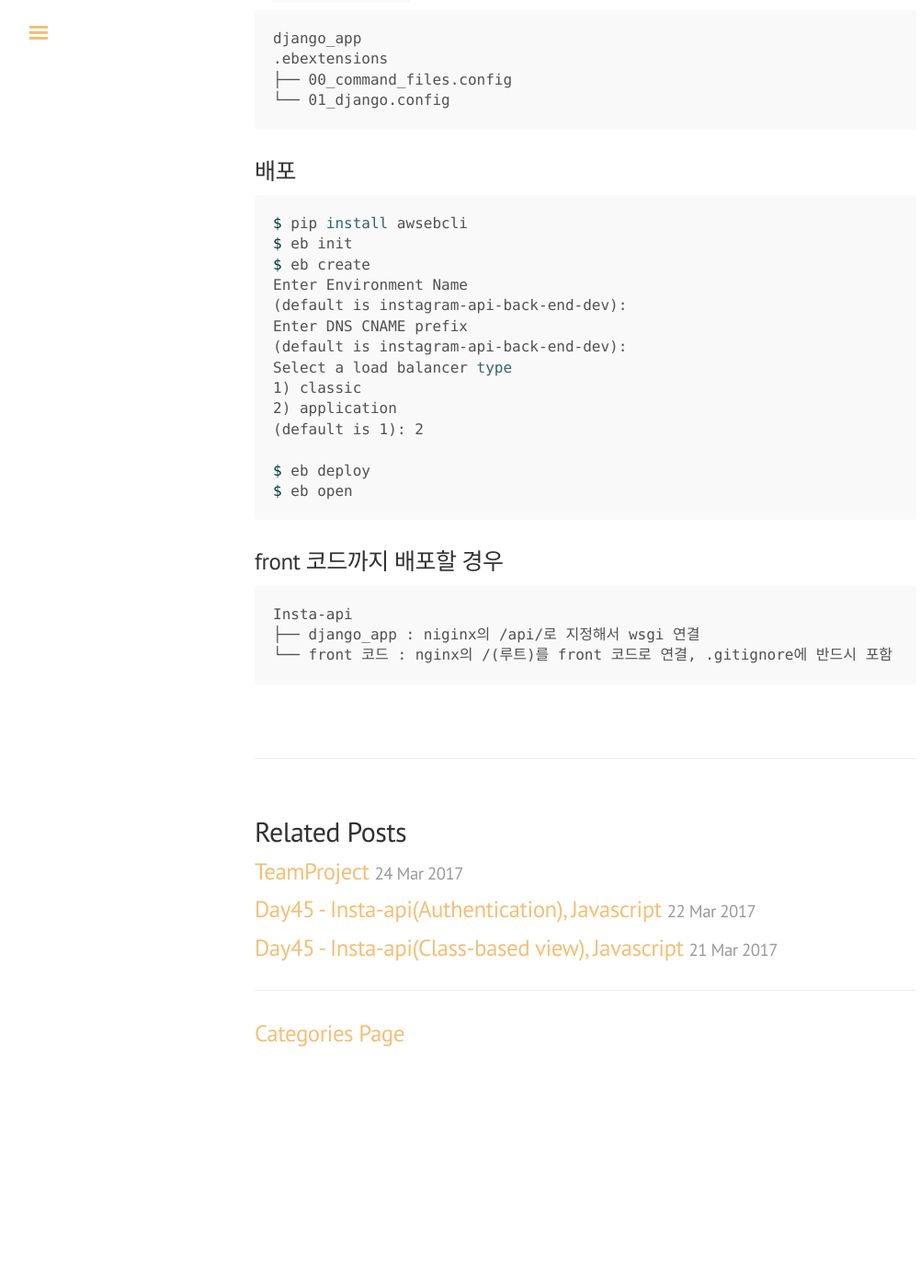
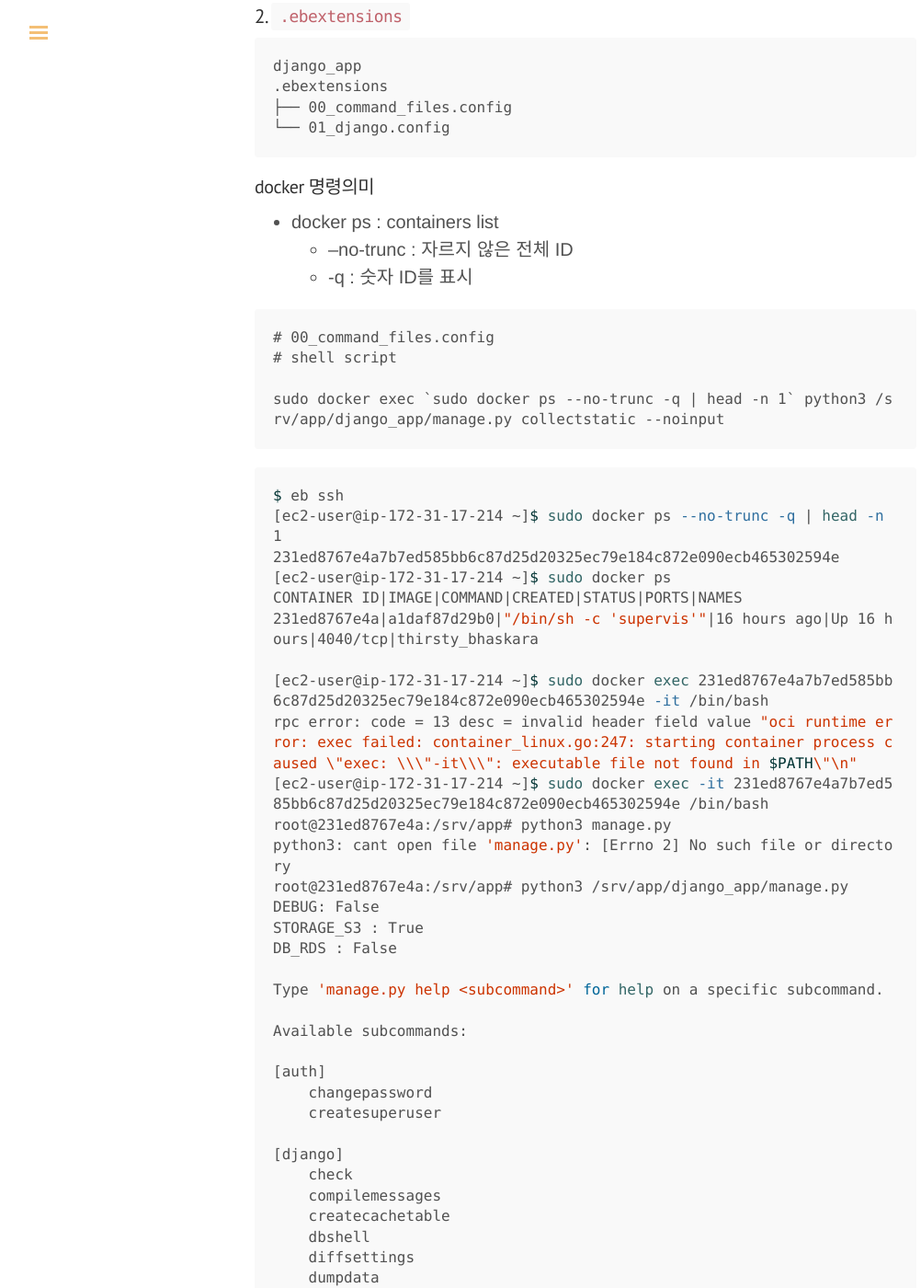
Before and after one commit to pinstinct/pinstinct.github.com, a Jekyll site: the page built from _posts/2017-03-23-wps-47.md, in a window 1280 px wide and 1400 px high, scrolled down 11640 px. Shown: the whole window at 92% size, without its empty margins (3-1005 px from the left). Built offline with Jekyll 4.4.1, drawn with Linux system fonts in a browser that asks for light colours; before the commit the page ends 12829 px from its top, so only the background shows below that; some of the changed text lies outside the part shown.

Commit message:
Add content

````diff
--- a/_posts/2017-03-23-wps-47.md
+++ b/_posts/2017-03-23-wps-47.md
@@ -380,7 +380,7 @@
 $ DB='RDS' ./manage.py migrate
 ```
 
-마이그레이션 해본다. `could not connect to server: Operation timed out` 에러가 나면, security group에 ip를 추가한다.
+마이그레이션 해본다. `could not connect to server: Operation timed out` 에러가 나면, security group에 ip를 추가한다. (eb로 배포시 ip를 알수 없으므로, 일단 anywhere로 해둔다.)
 
 ## Static (S3)
 
@@ -538,6 +538,84 @@
 └── 01_django.config
 ```
 
+##### docker 명령의미
+
+- docker ps : containers list
+  - --no-trunc : 자르지 않은 전체 ID
+  - -q : 숫자 ID를 표시
+
+```
+# 00_command_files.config
+# shell script
+
+sudo docker exec `sudo docker ps --no-trunc -q | head -n 1` python3 /srv/app/django_app/manage.py collectstatic --noinput
+```
+
+```shell
+$ eb ssh
+[ec2-user@ip-172-31-17-214 ~]$ sudo docker ps --no-trunc -q | head -n 1
+231ed8767e4a7b7ed585bb6c87d25d20325ec79e184c872e090ecb465302594e
+[ec2-user@ip-172-31-17-214 ~]$ sudo docker ps
+CONTAINER ID|IMAGE|COMMAND|CREATED|STATUS|PORTS|NAMES
+231ed8767e4a|a1daf87d29b0|"/bin/sh -c 'supervis'"|16 hours ago|Up 16 hours|4040/tcp|thirsty_bhaskara
+
+[ec2-user@ip-172-31-17-214 ~]$ sudo docker exec 231ed8767e4a7b7ed585bb6c87d25d20325ec79e184c872e090ecb465302594e -it /bin/bash
+rpc error: code = 13 desc = invalid header field value "oci runtime error: exec failed: container_linux.go:247: starting container process caused \"exec: \\\"-it\\\": executable file not found in $PATH\"\n"
+[ec2-user@ip-172-31-17-214 ~]$ sudo docker exec -it 231ed8767e4a7b7ed585bb6c87d25d20325ec79e184c872e090ecb465302594e /bin/bash
+root@231ed8767e4a:/srv/app# python3 manage.py
+python3: cant open file 'manage.py': [Errno 2] No such file or directory
+root@231ed8767e4a:/srv/app# python3 /srv/app/django_app/manage.py
+DEBUG: False
+STORAGE_S3 : True
+DB_RDS : False
+
+Type 'manage.py help <subcommand>' for help on a specific subcommand.
+
+Available subcommands:
+
+[auth]
+    changepassword
+    createsuperuser
+
+[django]
+    check
+    compilemessages
+    createcachetable
+    dbshell
+    diffsettings
+    dumpdata
+    flush
+    inspectdb
+    loaddata
+    makemessages
+    makemigrations
+    migrate
+    sendtestemail
+    shell
+    showmigrations
+    sqlflush
+    sqlmigrate
+    sqlsequencereset
+    squashmigrations
+    startapp
+    startproject
+    test
+    testserver
+
+[member]
+    createsu
+
+[sessions]
+    clearsessions
+
+[staticfiles]
+    collectstatic
+    findstatic
+    runserver
+```
+
+
+
 
 
 ### 배포
````
